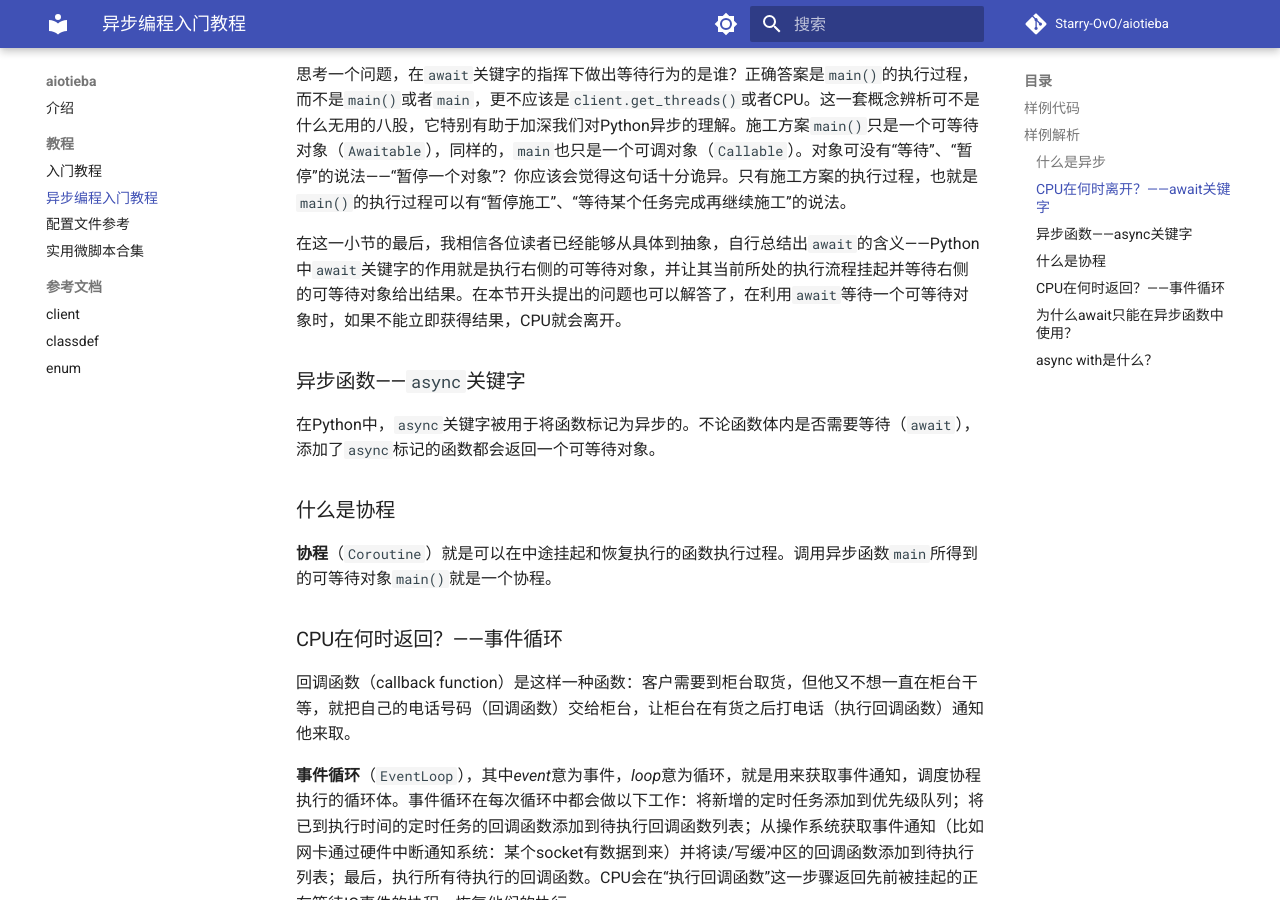
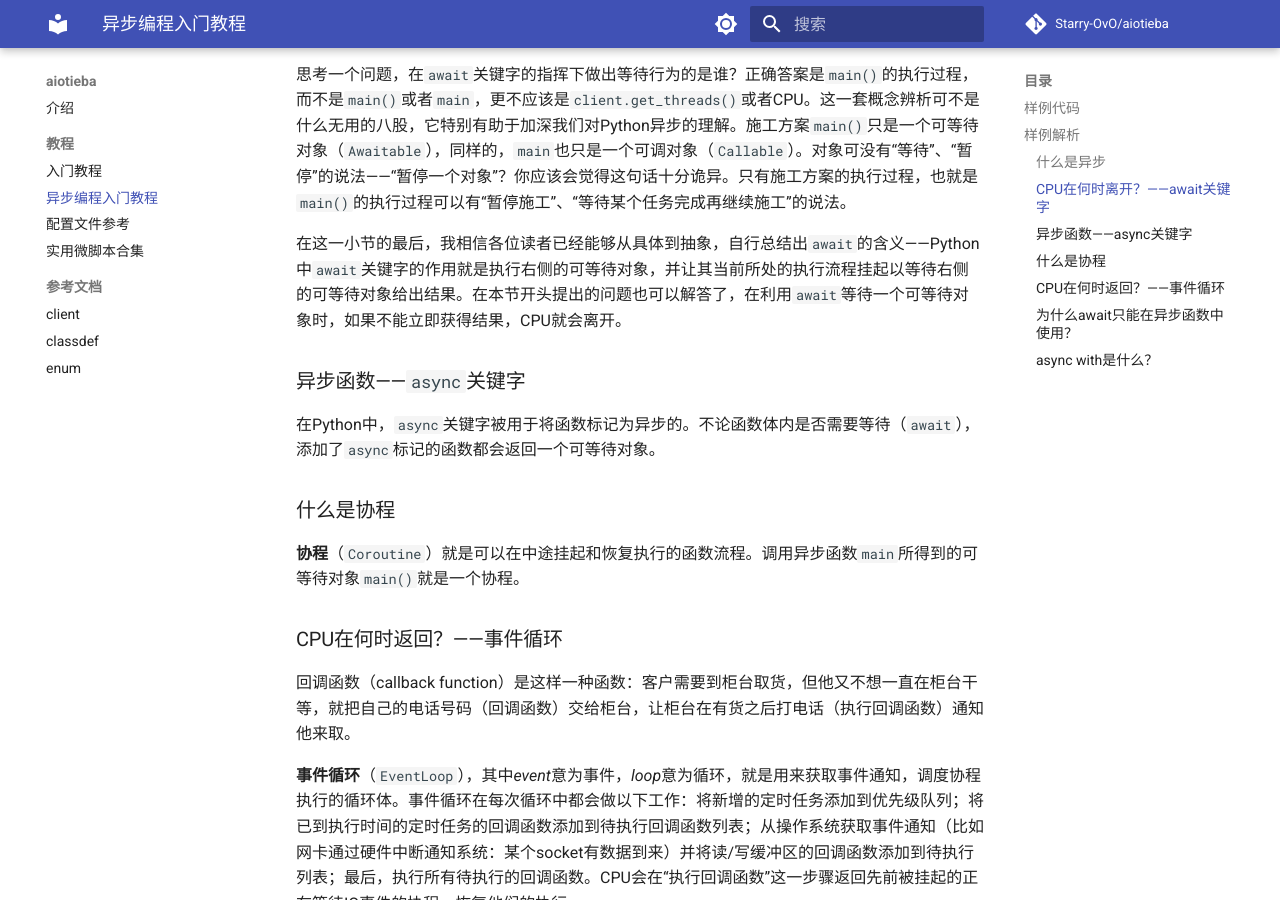
Before and after one commit to lumina37/aiotieba, an MkDocs documentation site: the page built from docs/tutorial/async_start.md, in a window 1280 px wide and 900 px high, scrolled down 2124 px. Built offline with MkDocs 1.6.1 and Material for MkDocs 9.7.7, drawn with Linux system fonts in a browser that asks for light colours; comment, search, counter and statistics services are not loaded.

Commit message:
refactor: use new namespace

```diff
--- a/aiotieba/__init__.py
+++ b/aiotieba/__init__.py
@@ -11,7 +11,7 @@
 from .__version__ import __version__
 from ._logging import get_logger as LOG
 from .client import Client, core, crypto, enums, exception, typing
-from .client.typing import Comment, Comments, Post, Posts, Thread, Threads, TypeUserInfo, UserInfo, UserInfo_home
+from .client.typing import Comment, Comments, Post, Posts, Thread, Threads, TypeUserInfo, UserInfo
 
 if os.name == 'posix':
     import signal
--- a/docs/tutorial/async_start.md
+++ b/docs/tutorial/async_start.md
@@ -76,7 +76,7 @@
 
 思考一个问题，在`await`关键字的指挥下做出等待行为的是谁？正确答案是`main()`的执行过程，而不是`main()`或者`main`，更不应该是`client.get_threads()`或者CPU。这一套概念辨析可不是什么无用的八股，它特别有助于加深我们对Python异步的理解。施工方案`main()`只是一个可等待对象（`Awaitable`），同样的，`main`也只是一个可调对象（`Callable`）。对象可没有“等待”、“暂停”的说法——“暂停一个对象”？你应该会觉得这句话十分诡异。只有施工方案的执行过程，也就是`main()`的执行过程可以有“暂停施工”、“等待某个任务完成再继续施工”的说法。
 
-在这一小节的最后，我相信各位读者已经能够从具体到抽象，自行总结出`await`的含义——Python中`await`关键字的作用就是执行右侧的可等待对象，并让其当前所处的执行流程挂起并等待右侧的可等待对象给出结果。在本节开头提出的问题也可以解答了，在利用`await`等待一个可等待对象时，如果不能立即获得结果，CPU就会离开。
+在这一小节的最后，我相信各位读者已经能够从具体到抽象，自行总结出`await`的含义——Python中`await`关键字的作用就是执行右侧的可等待对象，并让其当前所处的执行流程挂起以等待右侧的可等待对象给出结果。在本节开头提出的问题也可以解答了，在利用`await`等待一个可等待对象时，如果不能立即获得结果，CPU就会离开。
 
 ### 异步函数——`async`关键字
 
@@ -84,7 +84,7 @@
 
 ### 什么是协程
 
-**协程**（`Coroutine`）就是可以在中途挂起和恢复执行的函数执行过程。调用异步函数`main`所得到的可等待对象`main()`就是一个协程。
+**协程**（`Coroutine`）就是可以在中途挂起和恢复执行的函数流程。调用异步函数`main`所得到的可等待对象`main()`就是一个协程。
 
 ### CPU在何时返回？——事件循环
 
```
Also changed, not shown: 1 other file.
